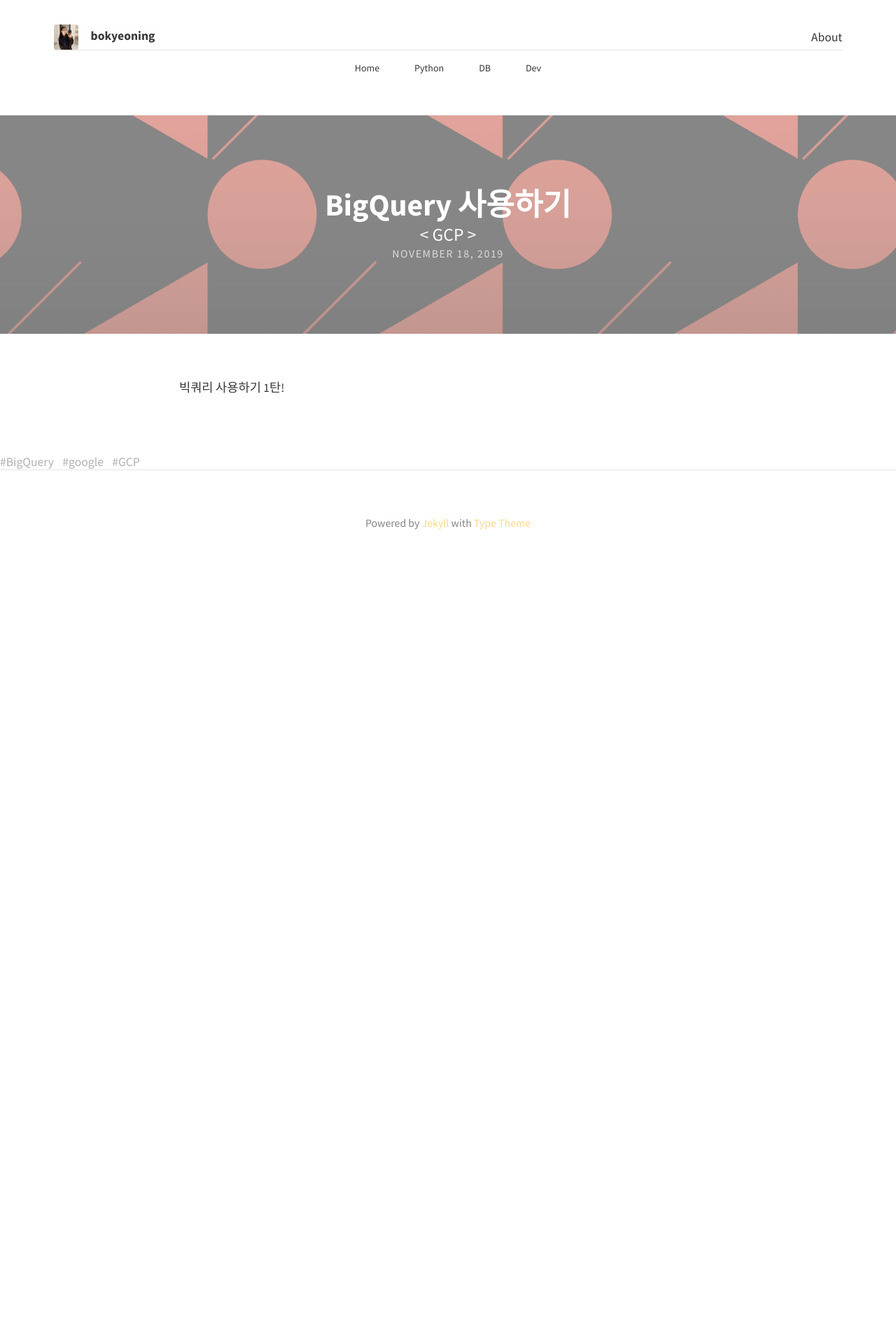
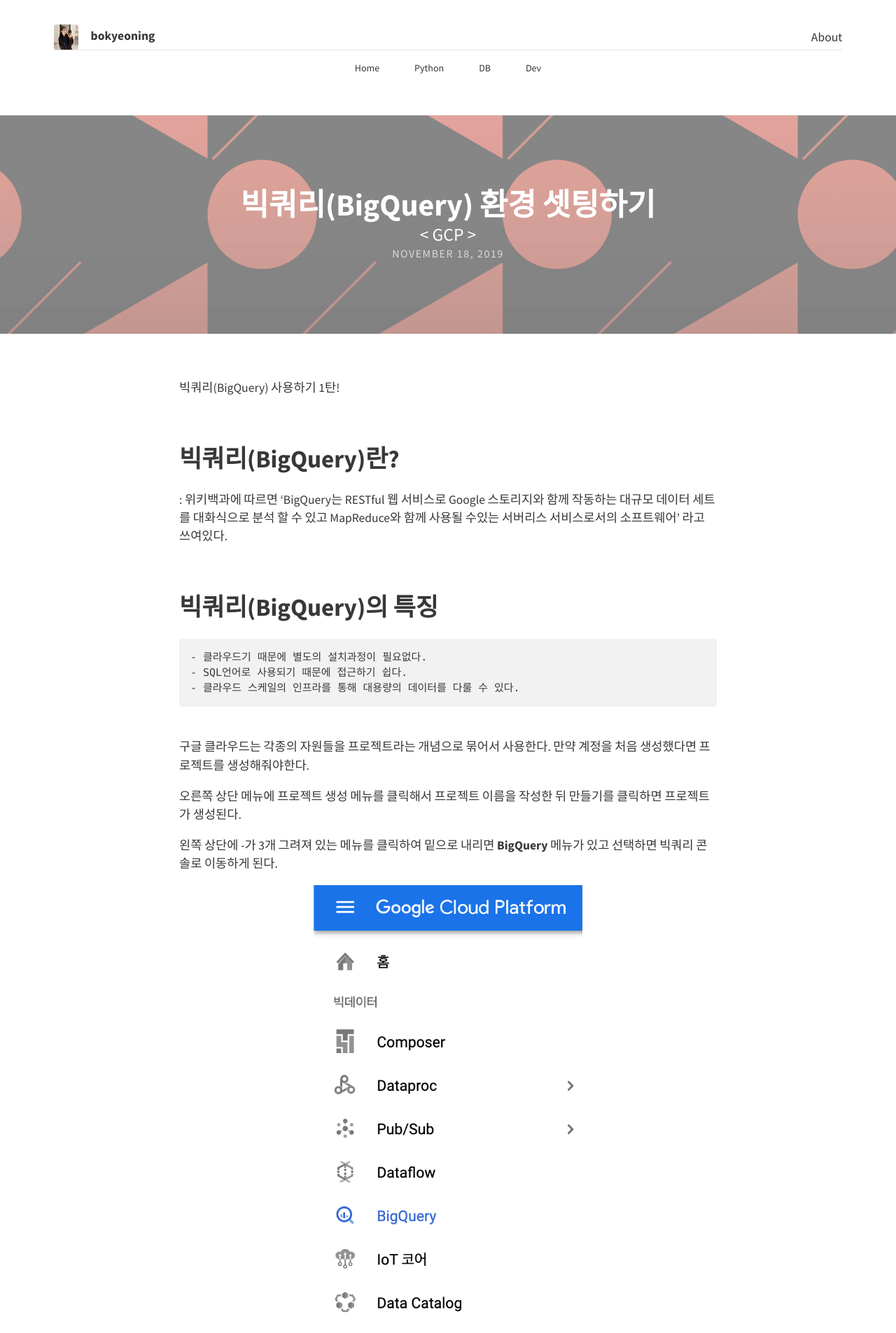
Before and after one commit to BoKyeong-Kim/BoKyeong-Kim.github.io, a Jekyll site: the page built from _posts/DB-BigQuery/2019-11-18-bigquery_start.md, in a window 1280 px wide. Shown: the top 1905 px of the page at 70% size. Built offline with Jekyll 4.4.1, drawn with Linux system fonts in a browser that asks for light colours; nearby versions of some CDN libraries; before the commit the page ends 900 px from its top, so only the background shows below that; some of the changed text lies outside the part shown.

```diff
--- a/_posts/DB-BigQuery/2019-11-18-bigquery_start.md
+++ b/_posts/DB-BigQuery/2019-11-18-bigquery_start.md
@@ -1,10 +1,87 @@
 ---
 layout: post
-title: BigQuery 사용하기
+title: 빅쿼리(BigQuery) 환경 셋팅하기
 subtitle: < GCP >
 feature-img: "assets/img/sample_feature_img_2.png"
 categories : [DB/BigQuery]
 tags: [BigQuery,google,GCP]
 ---
 
-빅쿼리 사용하기 1탄!
+빅쿼리(BigQuery) 사용하기 1탄!
+
+<br>
+## 빅쿼리(BigQuery)란?
+: 위키백과에 따르면 'BigQuery는 RESTful 웹 서비스로 Google 스토리지와 함께 작동하는 대규모 데이터 세트를 대화식으로 분석 할 수 있고 MapReduce와 함께 사용될 수있는 서버리스 서비스로서의 소프트웨어' 라고 쓰여있다.
+
+<br>
+## 빅쿼리(BigQuery)의 특징
+
+	- 클라우드기 때문에 별도의 설치과정이 필요없다.
+	- SQL언어로 사용되기 때문에 접근하기 쉽다.
+	- 클라우드 스케일의 인프라를 통해 대용량의 데이터를 다룰 수 있다.
+
+<br>
+구글 클라우드는 각종의 자원들을 프로젝트라는 개념으로 묶어서 사용한다. 만약 계정을 처음 생성했다면 프로젝트를 생성해줘야한다.
+
+
+오른쪽 상단 메뉴에 프로젝트 생성 메뉴를 클릭해서 프로젝트 이름을 작성한 뒤 만들기를 클릭하면 프로젝트가 생성된다.
+
+
+왼쪽 상단에 -가 3개 그려져 있는 메뉴를 클릭하여 밑으로 내리면 **BigQuery** 메뉴가 있고 선택하면 빅쿼리 콘솔로 이동하게 된다.
+
+
+![size]({{ site.baseurl }}/assets/img/bigquery_menu.png)
+
+<br>
+메뉴로 들어가면 작업창이 나타난다.
+GoogleCloudPlatform 옆에 프로젝트를 선택할 수 있는 버튼과
+왼쪽에 있는 메뉴에서는 쿼리 history를 확인할 수 있다.
+그리고 쿼리 입력창과 하단에 쿼리 결과를 나타내주는 화면이 있다.
+
+![size_main]({{ site.baseurl }}/assets/img/newquery.png)
+<br>
+
+
+* 우선 2GB 이상의 데이터를 다룰 것이기 때문에 파일 업로드를 클릭하여 구글 스토리지에 데이터를 업로드 해준다.
+
+![size_main]({{ site.baseurl }}/assets/img/data_upload.png)
+<br>
+
+* 빅쿼리 콘솔로 돌아와 테이블 만들기를 클릭한다.
+
+![size_main]({{ site.baseurl }}/assets/img/add_table.png)
+<br>
+
+
+* 구글 클라우드 스토리지에 있는 데이터로 테이블을 구성하기 위해 Google Cloud Storage를 클릭한다.
+
+![size_main]({{ site.baseurl }}/assets/img/GCS.png)
+<br>
+
+* 구글 스토리지에 올려놓은 데이터를 선택한다.
+
+![size_main]({{ site.baseurl }}/assets/img/GCS2.png)
+<br>
+
+* 테이블의 이름과 스키마를 지정해주고 테이블 만들면 셋팅 끝!
+
+![size_main]({{ site.baseurl }}/assets/img/GCS3.png)
+<br>
+
+(테이블의 컬럼이름이 한글이면 스키마가 자동감지가 안되는 것 같다... 자동감지를 안하고 테이블 이름을 직접 입력해주거나 기존의 데이터 컬럼들을 영어로 바꿔주는 방법이 있다.)
+
+![size_main]({{ site.baseurl }}/assets/img/query_data.png)
+<br>
+
+: 위와 같이 쿼리문을 사용하여 결과를 추출할 수 있다.
+사용자의 카드를 그룹으로 묶어 하루의 승하차 금액을 집계해보았다.
+
+주의할 점!
+<br>
+: From절에서 그냥 테이블 이름으로 작성하면 데이터를 불러올 수가 없기 때문에
+아래의 화면에서 테이블 쿼리를 클릭해주면 쿼리 입력창에 From절이 자동으로 작성된다.
+
+![size_main]({{ site.baseurl }}/assets/img/auto_from.png)
+<br>
+
+<h4>빅쿼리 환경 셋팅 끝!</h4>
--- a/_sass/layouts/_posts.scss
+++ b/_sass/layouts/_posts.scss
@@ -55,3 +55,15 @@
     @extend %padding-regular;
   }
 }
+img[alt="size"] {
+  max-width: 50%;
+  display :block;
+  align : center;
+  margin: 0px auto;
+}
+img[alt="size_main"] {
+  max-width: 85%;
+  display :block;
+  align : center;
+  margin: 0px auto;
+}
```
Also changed, not shown: _posts/DB-BigQuery/2019-11-25-bigquery_geoviz.md (added, +37 -0 lines), assets/img/GCS.png (added), assets/img/GCS2.png (added), assets/img/GCS3.png (added), assets/img/add_table.png (added), assets/img/auto_from.png (added), assets/img/bigquery_menu.png (added), assets/img/data_upload.png (added), assets/img/geo_xy.png (added), assets/img/geogPoint.png (added), assets/img/gis_func.png (added), assets/img/newquery.png (added), assets/img/query_data.png (added).
